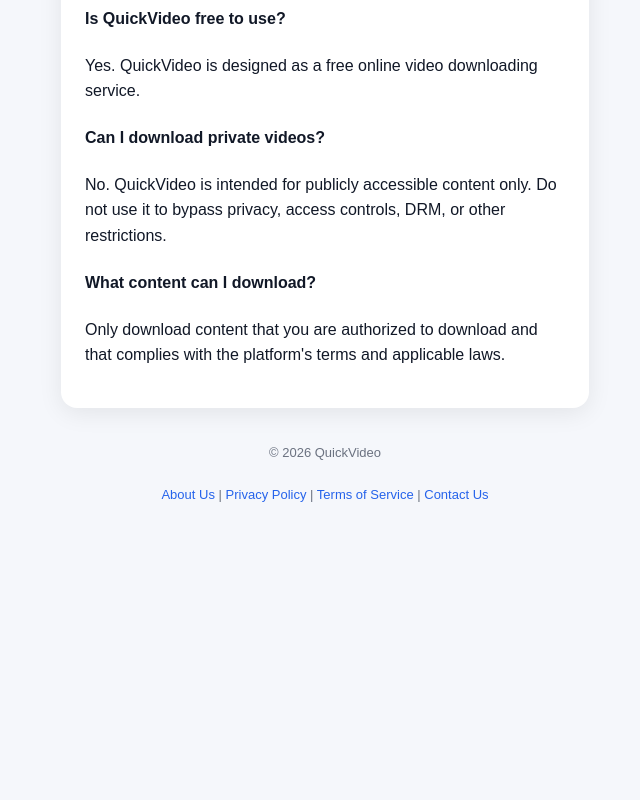
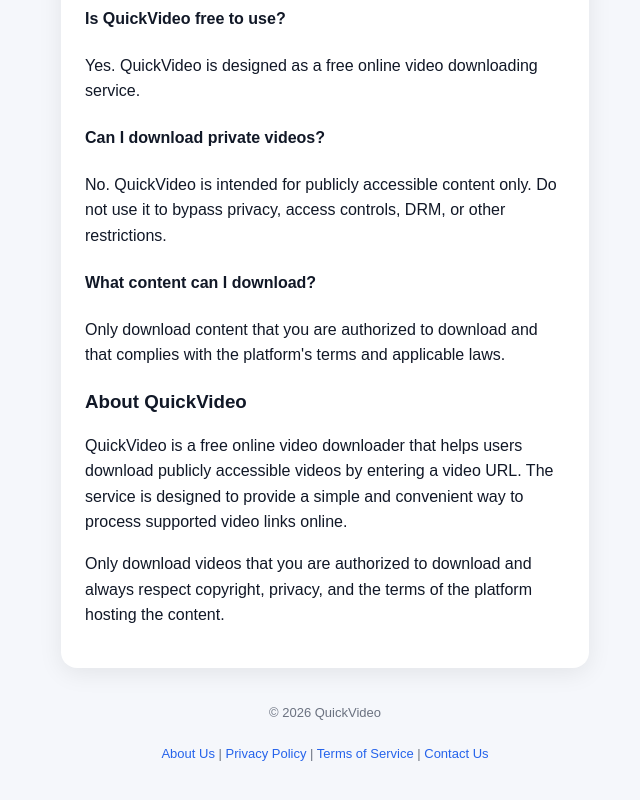
Before and after one commit to aunechagautam-videodownlodetols/-video-downloader, a website: page index.html in a window 1280 px wide. Shown: the part 1371-2171 px from the top of the page, without its empty margins (315-955 px from the left). Before the commit the page ends 1911 px from the top, so only its background shows below. Drawn offline with Linux system fonts and the light colour scheme.

Commit message:
Update index.html

```diff
--- a/index.html
+++ b/index.html
@@ -244,6 +244,19 @@ footer a{
   </p>
   </section>
 
+<section>
+  <h3>About QuickVideo</h3>
+  <p>
+    QuickVideo is a free online video downloader that helps users download
+    publicly accessible videos by entering a video URL. The service is
+    designed to provide a simple and convenient way to process supported
+    video links online.
+  </p>
+  <p>
+    Only download videos that you are authorized to download and always
+    respect copyright, privacy, and the terms of the platform hosting the content.
+  </p>
+</section>
 
   </div>
 
```
